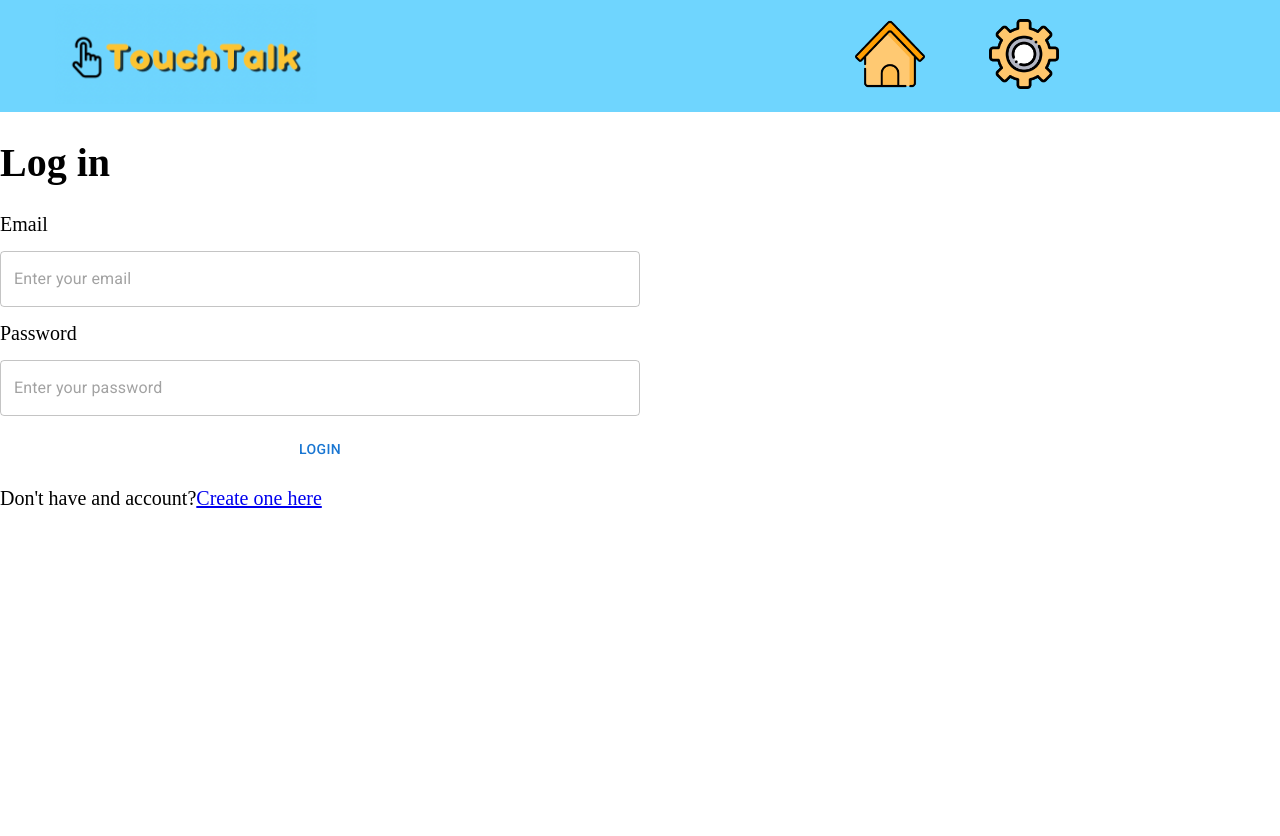
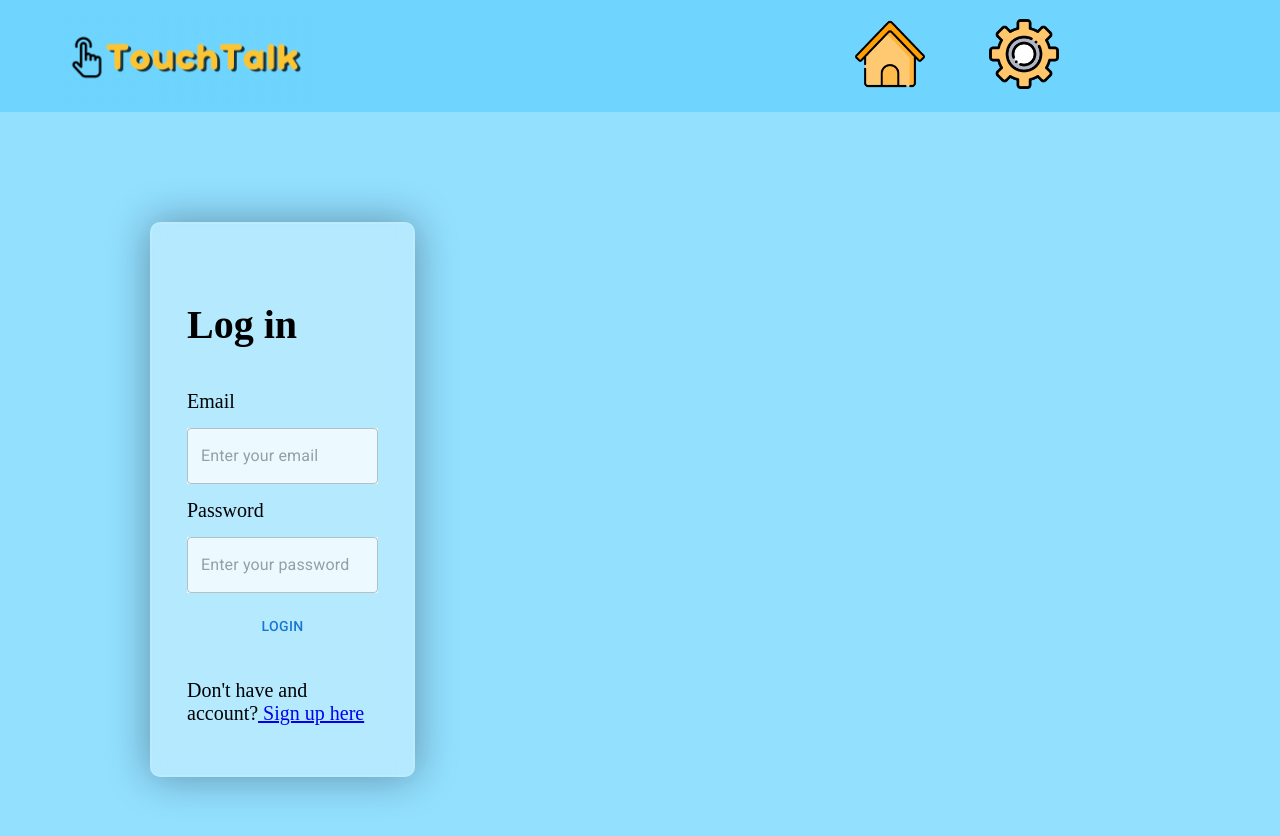
Before and after one commit to zaneahmed1/communication-app, a React (Create React App) app in the folder front-end/: page /login in a window 1280 px wide. Shown: the top 836 px of the page. Built offline with nearby package versions, Linux system fonts and the light colour scheme; no server answers.

Commit message:
add css to log in

```diff
--- a/front-end/src/Components/ButtonCard.scss
+++ b/front-end/src/Components/ButtonCard.scss
@@ -1,8 +1,7 @@
 .buttonCard{
     border-radius: 20px;
     background-color: rgba(240, 248, 255, 0.508);
-    max-height:500px;
-
+    max-height:450px;
     width: 340px;
     &__image{
         width: 250px;
--- a/front-end/src/Components/Login.js
+++ b/front-end/src/Components/Login.js
@@ -38,10 +38,11 @@ function Login(){
       <div className='login'>
         {error && <div>{error}</div>}
         <div className='login__right'>
+        <form onSubmit={login}>
         <h1>Log in</h1>
-        <form onSubmit={login} name='login_form'>
           <label>Email</label>
           <TextField
+          className='login__input'
             type='email'
             value={email}
             required
@@ -49,6 +50,7 @@ function Login(){
             onChange={e => setEmail(e.target.value)}/>
          <label>Password</label>
           <TextField
+          className='login__input'
             type='password'
             value={password}
             required
@@ -56,11 +58,11 @@ function Login(){
             onChange={e => setPassword(e.target.value)}/>
 
           <Button type='submit'>Login</Button>
+        <div className='login__text'>
+          Don't have and account?
+          <Link to='/signup'> Sign up here</Link>
+        </div>
         </form>
-        <p>
-          Don't have and account?
-          <Link to='/signup'>Create one here</Link>
-        </p>
         </div>
         <div className='login__left'>
 
--- a/front-end/src/Components/Login.scss
+++ b/front-end/src/Components/Login.scss
@@ -5,20 +5,33 @@
     overflow: hidden;
     display: flex;
     font-size: 20px;
-    flex-direction: rows;
-
+    flex-direction: row;
+    background-color: #6fd5fec1;
     &__right{
         flex: 1;
-
+        margin-top: 10px;
+        margin-left: 150px;
+        margin-right: 600px;
     }
     &__left{
         flex: 1
+    }
+    &__input{
+        background-color: rgba(255, 255, 255, 0.75);
+    }
+    &__text{
+        padding-top: 20px;
     }
 }
 form{
     display: flex;
     flex-direction: column;
     gap: 15px;
-    margin: 0 auto 10px auto;
-
+    margin: 100px auto;
+    background-color: rgba(255, 255, 255, 0.313);
+    border-radius: 10px;
+    backdrop-filter: blur(10px);
+    border: 2px solid rgba(255,255,255,0.1);
+    box-shadow: 0 0 40px rgba(8, 7, 16, 0.352);
+    padding: 50px 35px;
 }
```
